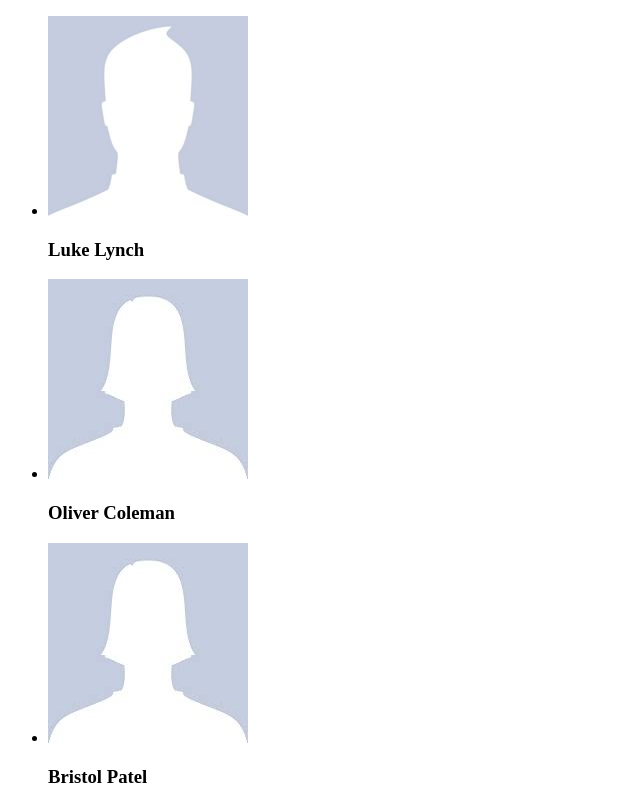
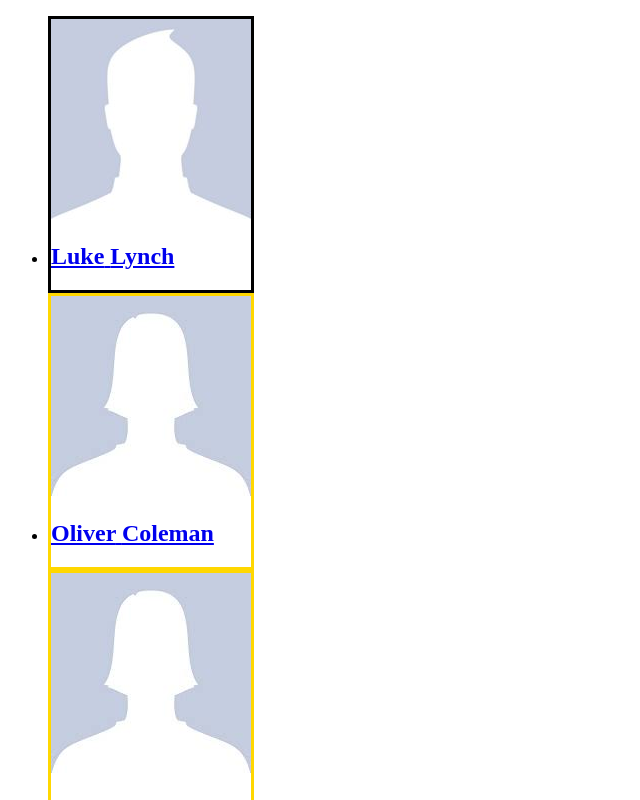
Before and after one commit to gum3n/auto1, a React (Create React App) app: page / in a window 1280 px wide. Shown: the top 800 px of the page, without its empty margins (0-640 px from the left). Built offline with nearby package versions, Linux system fonts and the light colour scheme.

Commit message:
Add react-router to show merchant details

```diff
--- a/package.json
+++ b/package.json
@@ -9,6 +9,7 @@
     "react": "^16.13.1",
     "react-dom": "^16.13.1",
     "react-redux": "^7.2.0",
+    "react-router-dom": "^5.2.0",
     "react-scripts": "3.4.1",
     "redux": "^4.0.5",
     "uuid": "^8.2.0"
--- a/src/App.js
+++ b/src/App.js
@@ -1,8 +1,14 @@
 import React from 'react'
+import { BrowserRouter, Route } from 'react-router-dom'
 import MerchantsList from './components/MerchantsList.js'
+import MerchantDetails from './components/MerchantDetails.js'
 
+// TODO use <IndexLink> and <IndexRoute>
 export default function App() {
   return (
-    <MerchantsList />
+    <BrowserRouter>
+      <Route exact path="/" component={MerchantsList} />
+      <Route path="/merchant/:id" component={MerchantDetails} />
+    </BrowserRouter>
   )
 }
--- /dev/null
+++ b/src/components/MerchantDetails.js
@@ -0,0 +1,37 @@
+import React from 'react'
+import { connect } from 'react-redux'
+
+const mapStateToProps = (state, { match }) => ({
+  merchant: state.merchants.find(({ id }) => id === match.params.id)
+})
+
+const MerchantDetails = ({ merchant }) => {
+  if(!merchant) return (<p><strong>Invalid merchant id</strong></p>)
+
+  return (
+    <section>
+      <img src={'/' + merchant.avatarUrl} alt="avatar" />
+      <p><small><code>{merchant.id}</code></small></p>
+      {merchant.hasPremium ? (<p><strong>premium</strong></p>) : ''}
+      <h3>{merchant.firstname} {' '} {merchant.lastname}</h3>
+      <ul>
+        <li>{merchant.email}</li>
+        <li>{merchant.phone}</li>
+      </ul>
+      <ol>
+        {merchant.bids.map(bid => (
+          <li key={bid.id}>
+            <ul>
+              <li>{bid.id}</li>
+              <li>{bid.carTitle}</li>
+              <li>{bid.amount}</li>
+              <li>{new Date(bid.created).toString()}</li>
+            </ul>
+          </li>
+        ))}
+      </ol>
+    </section>
+  )
+}
+
+export default connect(mapStateToProps)(MerchantDetails)
--- a/src/components/MerchantListItem.js
+++ b/src/components/MerchantListItem.js
@@ -1,10 +1,19 @@
 import React from 'react';
+import { Link } from 'react-router-dom';
 
 export default function MerchantListItem(props) {
   return (
-    <li className={props.hasPremium ? 'premium' : ''}>
-      <img src={props.avatarUrl} />
-      <h3>{props.firstname} {' '} {props.lastname}</h3>
+    <li>
+      <Link
+        to={'/merchant/' + props.id}
+        style={{
+          display: 'inline-block',
+          borderStyle: 'solid',
+          borderColor: props.hasPremium ? 'gold' : 'black'
+        }}>
+        <img src={'/' + props.avatarUrl} alt="avatar" />
+        <h2>{props.firstname} {' '} {props.lastname}</h2>
+      </Link>
     </li>
   )
 }
--- a/src/components/MerchantsList.js
+++ b/src/components/MerchantsList.js
@@ -4,11 +4,14 @@ import MerchantListItem from './MerchantListItem.js'
 
 const mapStateToProps = (state) => ({ merchants: state.merchants })
 
-const MarchentsList = ({ merchants }) => (
+const MarchentsList = ({ children, merchants }) => (
+  <React.Fragment>
+    {children}
     <ul>
       {merchants.map(merchant => (
         <MerchantListItem
           key={merchant.id}
+          id={merchant.id}
           hasPremium={merchant.hasPremium}
           avatarUrl={merchant.avatarUrl}
           firstname={merchant.firstname}
@@ -16,6 +19,7 @@ const MarchentsList = ({ merchants }) => (
         />
       ))}
     </ul>
+  </React.Fragment>
 )
 
 export default connect(mapStateToProps)(MarchentsList)
--- a/src/index.js
+++ b/src/index.js
@@ -4,7 +4,6 @@ import App from './App';
 import store from './store';
 import { Provider } from 'react-redux';
 
-// TODO use react-router https://www.npmjs.com/package/react-router
 ReactDOM.render(
   <React.StrictMode>
     <Provider store={store}>
--- a/src/mocks.js
+++ b/src/mocks.js
@@ -27,6 +27,7 @@ function getRandomTime() {
   return new Date().getTime() - getRandomInt(0, 100000000000)
 }
 
+// TODO generate merchants random list only on npm start
 export const getRandomMerchants = (count=1) => {
   return new Array(count).fill({}).map(() => {
     const firstname = getRandomFromList(firstnames)
```
Also changed, not shown: 1 other file (tests, documents, lock files or other folders). Lines whose indentation alone changed are shown as unchanged.
